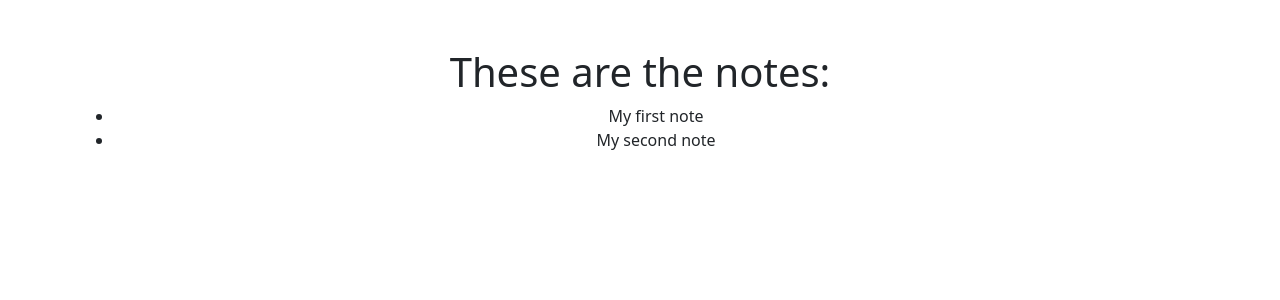
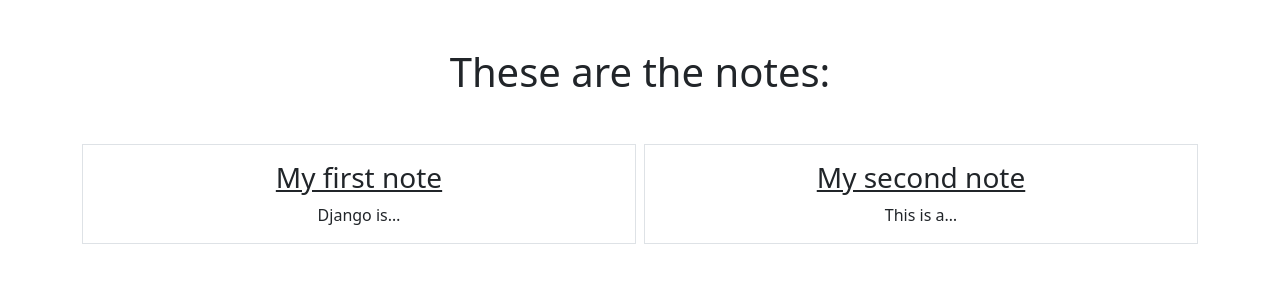
Before and after one commit to Melusi96/Django_Essential, a Django app: page /smart/notes/ in a window 1280 px wide. Shown: the top 300 px of the page. Run offline with Django 4.2, Linux system fonts and the light colour scheme; data comes from the database, SQL or seed files in the repository.

Commit message:
Building a robust front end
Connected the home page with the notes list page and then connected the list page with the detail page with the note's primary key

```diff
--- a/home/templates/home/welcome.html
+++ b/home/templates/home/welcome.html
@@ -4,4 +4,6 @@
     <h1>Welcome to SmartNotes!!</h1>
 
     <P>Today is {{today}}</P>
+
+    <a href="{% url 'notes.list' %}" class="btn btn-primary">Check out these smart notes!</a>
 {% endblock %}
--- a/notes/templates/notes/notes_detail.html
+++ b/notes/templates/notes/notes_detail.html
@@ -1,7 +1,9 @@
 {% extends "base.html" %}
 
 {% block content %}
-    <h1>{{note.title}}</h1>
+<div class="border round">
+    <h1 class="my-5">{{note.title}}</h1>
 
     <p>{{note.text}}</p>
+</div>
 {% endblock %}
--- a/notes/templates/notes/notes_list.html
+++ b/notes/templates/notes/notes_list.html
@@ -1,11 +1,17 @@
 {% extends "base.html" %}
 
 {% block content %}
-    <h1>These are the notes: </h1>
-
-    <ul title="To-Do List">
+    <h1 class="my-5">These are the notes: </h1>
+    <div class="row row-cols3 g-2">
         {% for note in notes %}
-            <li class="note-li">{{note.title}}</li>
+        <div class="col">
+            <div class="p-3 border">
+                <a href="{% url 'notes.detail' pk=note.id %}" class="text-dark text-decoratioin-non">
+                    <h3>{{note.title}}</h3>
+                </a>
+                {{note.text|truncatechars:10}}
+            </div>
+        </div>
         {% endfor %}
-    </ul>
+    </div>
 {% endblock %}
--- a/notes/urls.py
+++ b/notes/urls.py
@@ -3,6 +3,6 @@ from django.urls import path
 from . import views
 
 urlpatterns = [
-    path('notes/', views.NotesListView.as_view()),
-    path('notes/<int:pk>', views.NotesDetailView.as_view()),
+    path('notes/', views.NotesListView.as_view(), name="notes.list"),
+    path('notes/<int:pk>', views.NotesDetailView.as_view(), name="notes.detail"),
 ]
```
